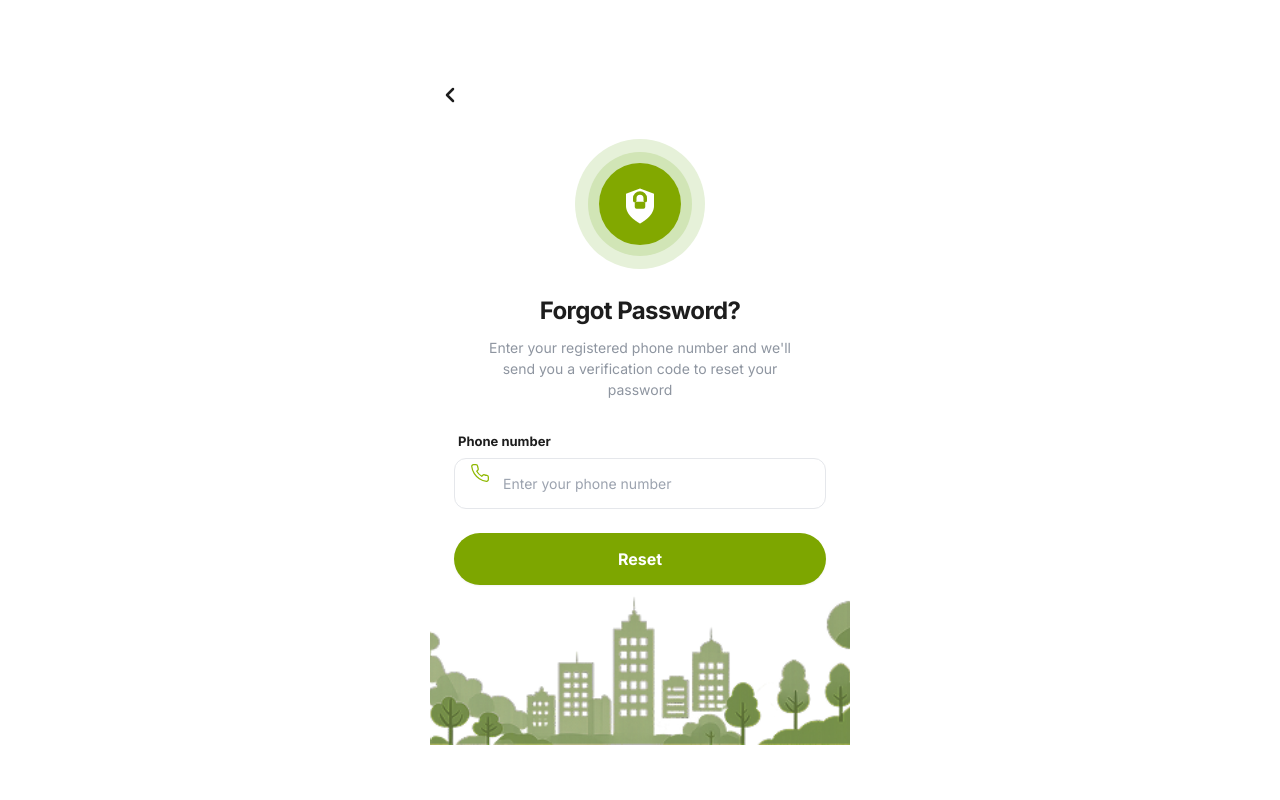
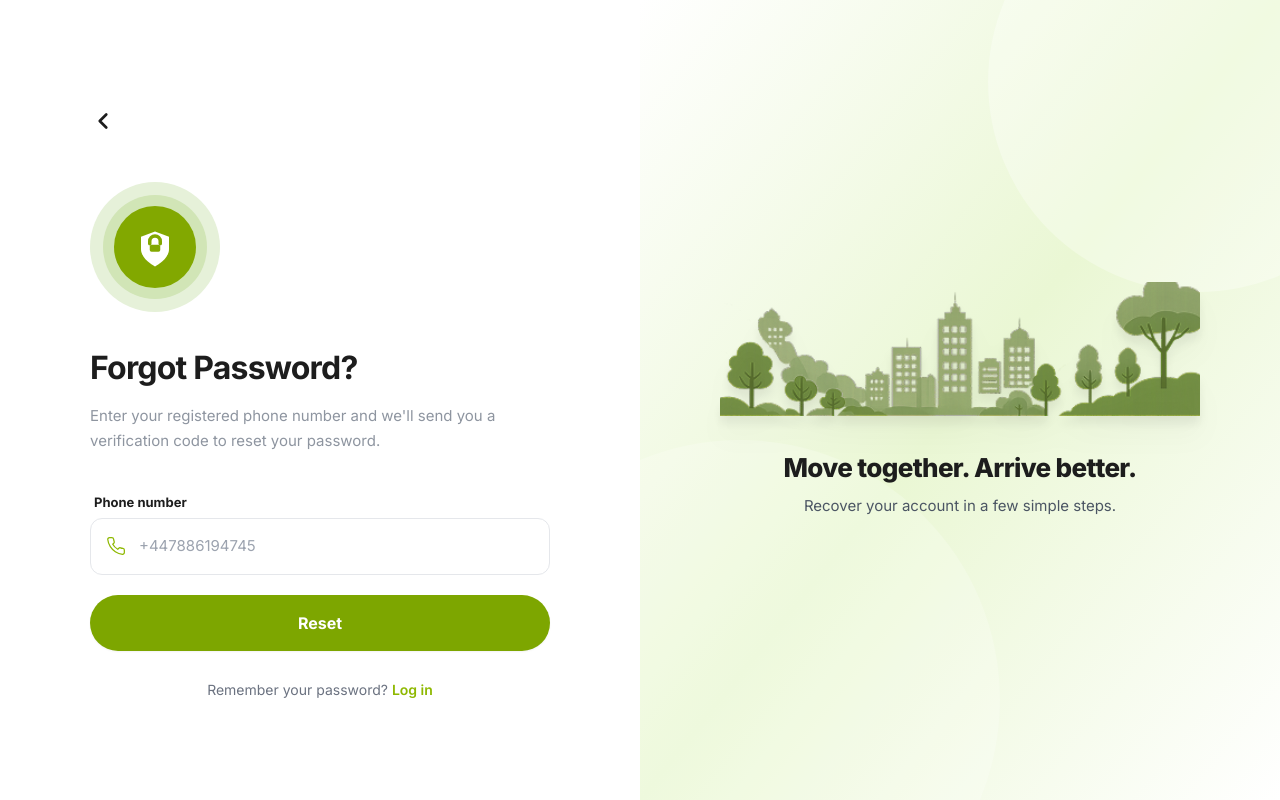
Before and after one commit to Rayhantanim/ride-sharing, a React (Vite) app: page /forgetPass in a window 1280 px wide. Built offline with nearby package versions, Linux system fonts and the light colour scheme; no server answers.

Commit message:
Update Forget Password page

```diff
--- a/src/Components/ForgetPass.jsx
+++ b/src/Components/ForgetPass.jsx
@@ -1,90 +1,205 @@
-import React from 'react';
-import Img from '../assets/forgetPass.png';
-import { Link } from 'react-router-dom'; // Optional: import if using react-router
+import React, { useState } from "react";
+import { Link, useNavigate } from "react-router-dom";
+import axios from "axios";
+import Img from "../assets/forgetPass.png";
 
 const ForgetPass = () => {
+  const navigate = useNavigate();
+  const [phone, setPhone] = useState("");
+  const [error, setError] = useState("");
+  const [loading, setLoading] = useState(false);
+
+  const API = import.meta.env.VITE_API_URL || "http://localhost:5000";
+
+  const handleSubmit = async (e) => {
+    e.preventDefault();
+    setError("");
+
+    const digits = phone.replace(/\D/g, "");
+    if (digits.length < 8) {
+      setError("Please enter a valid phone number");
+      return;
+    }
+
+    setLoading(true);
+
+    try {
+      const { data } = await axios.post(`${API}/api/auth/send-otp`, {
+        phone: phone.trim(),
+      });
+
+      console.log("📤 OTP sent to", phone);
+      if (data.devCode) {
+        console.log("🔐 DEV OTP code:", data.devCode);
+      }
+
+      navigate("/verify-otp", { state: { phone: phone.trim() } });
+    } catch (err) {
+      console.error("❌ send-otp error:", err.response?.data || err.message);
+      setError(
+        err.response?.data?.message ||
+          err.message ||
+          "Failed to send OTP. Please try again.",
+      );
+    } finally {
+      setLoading(false);
+    }
+  };
+
   return (
-    <div className="min-h-screen bg-white flex justify-center items-center p-4">
-      {/* Mobile Card Container */}
-      <div className="relative w-full max-w-[420px] bg-white flex flex-col items-center pt-4 pb-0 min-h-[650px]">
-
-        {/* Top Left: Back Button */}
-        <div className="w-full flex justify-start pl-2 pt-1 mb-6">
-          <button className="text-[#1D1D1D] hover:opacity-70 transition p-2 -ml-2">
-            <svg width="24" height="24" viewBox="0 0 24 24" fill="none" xmlns="http://www.w3.org/2000/svg">
-              <path d="M15 18L9 12L15 6" stroke="currentColor" strokeWidth="2.5" strokeLinecap="round" strokeLinejoin="round"/>
+    <div className="min-h-screen bg-white flex">
+      {/* ── LEFT: Form column ───────────────────────────── */}
+      <div className="w-full lg:w-1/2 flex flex-col items-center justify-center px-6 py-10 lg:px-16">
+        <div className="w-full max-w-[460px] flex flex-col">
+          {/* Back button */}
+          <button
+            type="button"
+            onClick={() => navigate(-1)}
+            className="self-start text-[#1D1D1D] hover:opacity-70 transition p-2 -ml-2 mb-10"
+          >
+            <svg width="26" height="26" viewBox="0 0 24 24" fill="none">
+              <path
+                d="M15 18L9 12L15 6"
+                stroke="currentColor"
+                strokeWidth="2.5"
+                strokeLinecap="round"
+                strokeLinejoin="round"
+              />
             </svg>
           </button>
-        </div>
 
-        {/* Center: Exact 3-Tier Lock & Shield Icon */}
-        <div className="flex items-center justify-center mb-6">
-          <div className="relative w-[130px] h-[130px] flex items-center justify-center">
-            {/* Outer Pale Green Ring */}
-            <div className="absolute w-full h-full rounded-full bg-[#E6F1D9]"></div>
-
-            {/* Middle Lighter Green Ring */}
-            <div className="absolute w-[104px] h-[104px] rounded-full bg-[#D1E5B6]"></div>
-
-            {/* Inner Solid Green Circle */}
-            <div className="absolute w-[82px] h-[82px] rounded-full bg-[#82A800] flex items-center justify-center overflow-hidden">
-
-              {/* White Shield SVG */}
-              <svg width="42" height="42" viewBox="0 0 24 24" fill="none" xmlns="http://www.w3.org/2000/svg" className="mt-1">
-                <path d="M12 22C12 22 20 18 20 12V5L12 2L4 5V12C4 18 12 22 12 22Z" fill="white"/>
-                <path d="M12 20C12 20 18 17 18 11.5V6L12 3.5L6 6V11.5C6 17 12 20 12 20Z" fill="white"/>
-
-                {/* Green Padlock Inside Shield */}
-                <rect x="9" y="9.5" width="6" height="4" rx="1" fill="#82A800"/>
-                <path d="M9 9V7.5C9 5.84315 10.3431 4.5 12 4.5C13.6569 4.5 15 5.84315 15 7.5V9" stroke="#82A800" strokeWidth="2" strokeLinecap="round"/>
+          {/* 3-tier lock & shield icon */}
+          <div className="flex items-center justify-center lg:justify-start mb-8">
+            <div className="relative w-[110px] h-[110px] lg:w-[130px] lg:h-[130px] flex items-center justify-center">
+              <div className="absolute w-full h-full rounded-full bg-[#E6F1D9]" />
+              <div className="absolute w-[84px] h-[84px] lg:w-[104px] lg:h-[104px] rounded-full bg-[#D1E5B6]" />
+              <div className="absolute w-[66px] h-[66px] lg:w-[82px] lg:h-[82px] rounded-full bg-[#82A800] flex items-center justify-center overflow-hidden">
+                <svg
+                  width="42"
+                  height="42"
+                  viewBox="0 0 24 24"
+                  fill="none"
+                  className="mt-1"
+                >
+                  <path
+                    d="M12 22C12 22 20 18 20 12V5L12 2L4 5V12C4 18 12 22 12 22Z"
+                    fill="white"
+                  />
+                  <path
+                    d="M12 20C12 20 18 17 18 11.5V6L12 3.5L6 6V11.5C6 17 12 20 12 20Z"
+                    fill="white"
+                  />
+                  <rect
+                    x="9"
+                    y="9.5"
+                    width="6"
+                    height="4"
+                    rx="1"
+                    fill="#82A800"
+                  />
+                  <path
+                    d="M9 9V7.5C9 5.84315 10.3431 4.5 12 4.5C13.6569 4.5 15 5.84315 15 7.5V9"
+                    stroke="#82A800"
+                    strokeWidth="2"
+                    strokeLinecap="round"
+                  />
                 </svg>
               </div>
             </div>
           </div>
 
-        {/* Titles & Subtitles */}
-        <div className="w-full flex flex-col items-center gap-2 mb-8 px-6">
-          <h2 className="text-[24px] font-bold text-[#1D1D1D] tracking-tight">
+          {/* Titles */}
+          <div className="w-full flex flex-col lg:items-start items-center gap-3 mb-10">
+            <h1 className="text-[26px] lg:text-[32px] font-bold text-[#1D1D1D] tracking-tight">
               Forgot Password?
-          </h2>
-          <p className="text-[#8E95A0] text-[14px] text-center leading-[1.5] px-4">
-            Enter your registered phone number and we'll <br /> send you a verification code to reset your <br /> password
+            </h1>
+            <p className="text-[#8E95A0] text-[14px] lg:text-[15px] leading-relaxed text-center lg:text-left">
+              Enter your registered phone number and we'll send you a
+              verification code to reset your password.
             </p>
           </div>
 
-        {/* Input Field */}
-        <div className="w-full px-6 flex flex-col gap-1.5 mb-6">
-          <label className="text-[13px] font-bold text-[#1D1D1D] pl-1">Phone number</label>
+          {/* Form */}
+          <form onSubmit={handleSubmit} className="w-full flex flex-col gap-5">
+            <div className="flex flex-col gap-1.5">
+              <label className="text-[13px] font-bold text-[#1D1D1D] pl-1">
+                Phone number
+              </label>
               <div className="relative w-full">
-            <span className="absolute left-4 top-1/2 -translate-y-1/2 text-[#8EB800]">
-              <svg width="20" height="20" viewBox="0 0 24 24" fill="none" stroke="currentColor" strokeWidth="1.5" strokeLinecap="round" strokeLinejoin="round">
+                <span className="absolute left-4 top-2/3 -translate-y-1/2 text-[#8EB800]">
+                  <svg
+                    width="20"
+                    height="20"
+                    viewBox="0 0 24 24"
+                    fill="none"
+                    stroke="currentColor"
+                    strokeWidth="1.5"
+                    strokeLinecap="round"
+                    strokeLinejoin="round"
+                  >
                     <path d="M22 16.92v3a2 2 0 0 1-2.18 2 19.79 19.79 0 0 1-8.63-3.07 19.5 19.5 0 0 1-6-6 19.79 19.79 0 0 1-3.07-8.67A2 2 0 0 1 4.11 2h3a2 2 0 0 1 2 1.72c.127.96.362 1.903.7 2.81a2 2 0 0 1-.45 2.11L8.09 9.91a16 16 0 0 0 6 6l1.27-1.27a2 2 0 0 1 2.11-.45c.907.339 1.85.574 2.81.7A2 2 0 0 1 22 16.92z"></path>
                   </svg>
                 </span>
                 <input
                   type="tel"
-              placeholder="Enter your phone number"
-              className="w-full pl-12 pr-4 py-[14px] bg-white border border-[#E5E7EB] rounded-xl outline-none focus:ring-1 focus:ring-[#8EB800] focus:border-[#8EB800] text-[#1D1D1D] text-[14px] placeholder:text-[#9CA3AF]"
+                  value={phone}
+                  onChange={(e) => setPhone(e.target.value)}
+                  placeholder="+447886194745"
+                  required
+                  disabled={loading}
+                  className="w-full pl-12 pr-4 py-4 bg-white border border-[#E5E7EB] rounded-xl outline-none focus:ring-1 focus:ring-[#8EB800] focus:border-[#8EB800] text-[#1D1D1D] text-[15px] placeholder:text-[#9CA3AF] disabled:opacity-60"
                 />
               </div>
             </div>
 
-        {/* Reset Button */}
-        <button className="w-full px-6">
-          <div className="w-full bg-[#7DA600] text-white font-bold py-3.5 rounded-full text-[16px] hover:bg-[#6F9400] transition shadow-sm">
-            Reset
+            {error && (
+              <div className="text-red-500 text-sm text-center lg:text-left">
+                {error}
               </div>
+            )}
+
+            <button
+              type="submit"
+              disabled={loading}
+              className="w-full bg-[#7DA600] text-white font-bold py-4 rounded-full text-[16px] hover:bg-[#6F9400] transition shadow-sm disabled:opacity-60 disabled:cursor-not-allowed"
+            >
+              {loading ? "Sending OTP..." : "Reset"}
             </button>
 
-        {/* Bottom City Illustration */}
-        <div className="w-full h-[160px] mt-auto relative flex items-end justify-center overflow-hidden bg-transparent">
+            <div className="text-center text-[14px] text-[#6B7280] mt-2">
+              Remember your password?{" "}
+              <Link
+                to="/login"
+                className="text-[#8EB800] font-semibold hover:underline"
+              >
+                Log in
+              </Link>
+            </div>
+          </form>
+        </div>
+      </div>
+
+      {/* ── RIGHT: Illustration column ───────────────────── */}
+      <div className="hidden lg:flex lg:w-1/2 bg-gradient-to-br from-[#F4FBE8] via-[#EAF7D4] to-[#DCEFB6] items-center justify-center relative overflow-hidden">
+        <div className="absolute -top-32 -right-32 w-[420px] h-[420px] rounded-full bg-white/30" />
+        <div className="absolute -bottom-40 -left-40 w-[520px] h-[520px] rounded-full bg-white/20" />
+
+        <div className="relative z-10 w-full max-w-[560px] px-10 flex flex-col items-center gap-8">
           <img
             src={Img}
             alt="City greenery vector"
-            className="w-full h-full object-cover object-bottom"
+            className="w-full h-auto object-contain drop-shadow-xl"
           />
+
+          <div className="text-center">
+            <h2 className="text-[26px] font-extrabold text-[#1D1D1D] tracking-tight">
+              Move together. Arrive better.
+            </h2>
+            <p className="text-[15px] text-[#4B5563] mt-2">
+              Recover your account in a few simple steps.
+            </p>
           </div>
-
+        </div>
       </div>
     </div>
   );
```
Lines whose indentation alone changed are shown as unchanged.
